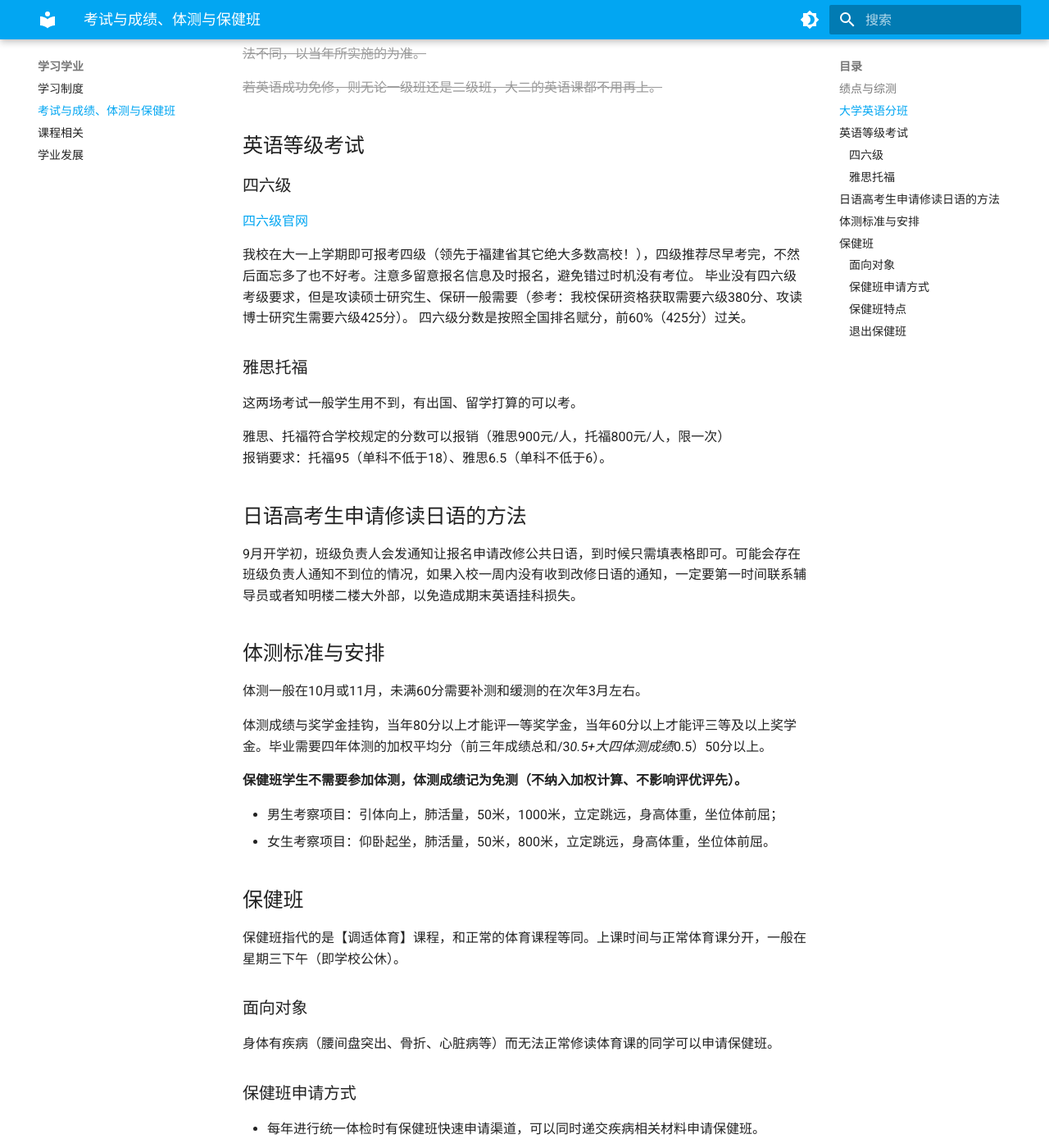
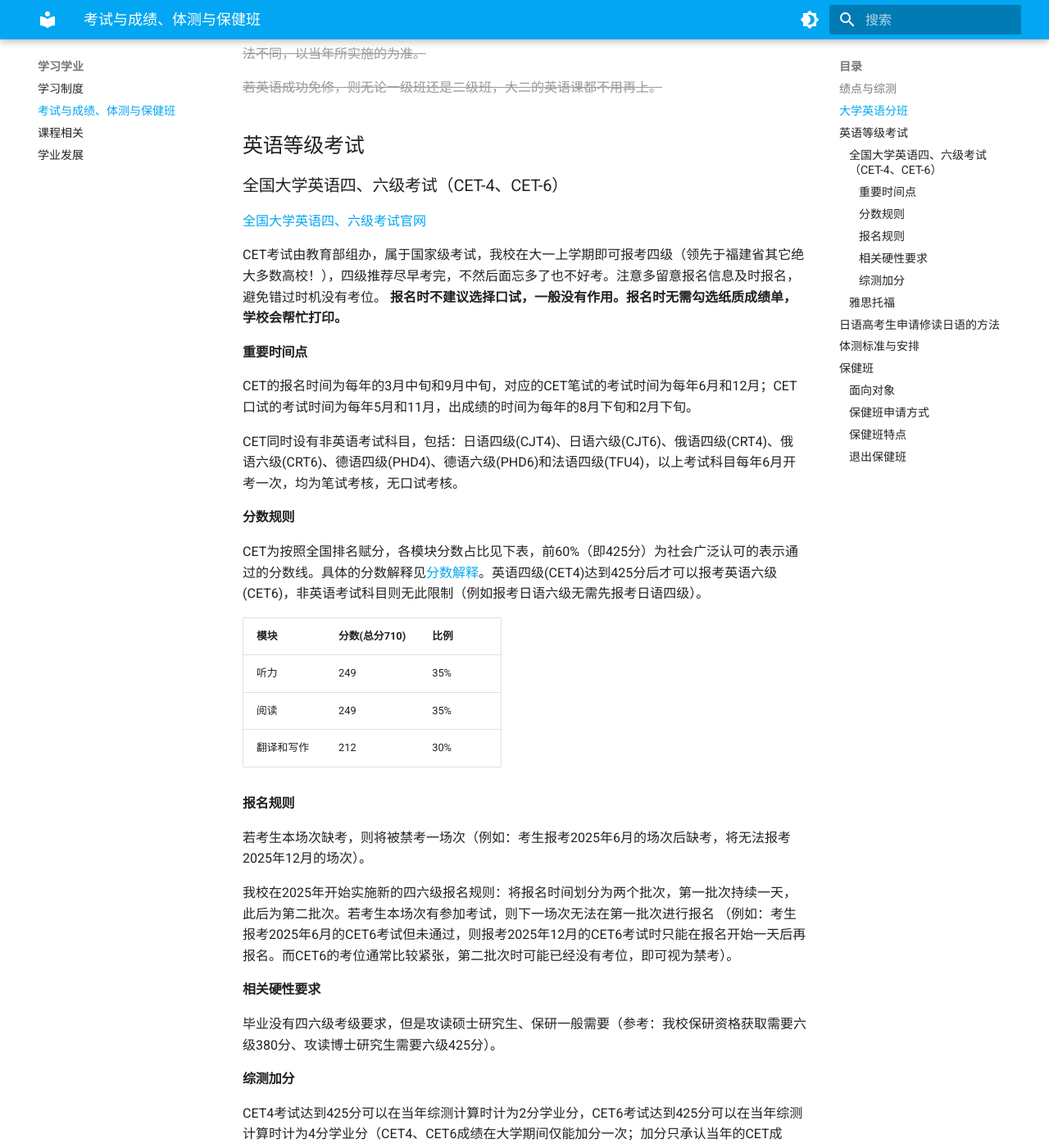
Before and after one commit to kanerty/FJNU-Wiki, an MkDocs documentation site: the page built from docs/study/exam.md, in a window 1280 px wide and 1400 px high, scrolled down 1136 px. Shown: the whole window at 82% size. Built offline with MkDocs 1.6.1 and Material for MkDocs 9.7.7, drawn with Linux system fonts in a browser that asks for light colours; some of the changed text lies outside the part shown.

Commit message:
feat: 补充CET、AED介绍，替换旗山校区平面图

```diff
--- a/docs/service/facilities.md
+++ b/docs/service/facilities.md
@@ -18,6 +18,11 @@
 | --- | --- | --- | --- | --- |
 | 菜鸟驿站 | 可能为8:30-19:00 | 除顺丰外所有快递 | 天兴超市隔壁 | 健身房上面 |
 | 顺丰快递驿站 | 可能为8:30-19:00 | 顺丰 | 建设银行隔壁 | 老板免费送宿舍楼下 |
+
+### 快递地址
+- 旗山校区：福建省福州市闽侯县福建师范大学桂苑（南区则填写兰苑）
+- 仓山校区：福建省福州市仓山区福建师范大学
+- 河西校区（协和学院）：福建省福州市闽侯县福建师范大学协和学院
 
 ## 图书馆
 旗山校区图书馆名为又玄图书馆，为全国古籍重点保护单位，现藏书380多万册，为福建省图书馆排名第二。
@@ -45,3 +50,18 @@
 ### 联系方式
 QQ 1277584314 QQ一群 761712228 QQ二群 250460883
 QQ频道：福师大星雨剧场（频道号： bpb81o205o）
+
+## AED及免费取水机器
+自动体外除颤器（automated external/electronic defibrillator，AED）是一种急救设备，具有便携式、易于操作、专为现场急救设计、经内置电脑分析和确定发病者是否需要予以电除颤（electric defibrillation），并于判断后自动给予电除颤的功能。
+
+校内与企业合作，将AED装置与免费取水机器二合一。通过扫描机器上的二维码、关注公众号并在小程序观看广告后可以免费领取一瓶瓶装水。（但此前经测试，小程序因涉及违规已被下架，不知如今能否正常使用）
+
+据不完全统计，校内当前已放置有AED的地点和具体位置分别如下：
+
+| 地点 | 具体位置 |
+| --- | --- |
+| 桂苑12号楼 | 桂苑12号楼楼底靠近共青团广场一侧 |
+| 西区田径场 | 西区田径场入口的卫生间门口 |
+| 东区田径场 | 东区田径场2号入口的卫生间旁边 |
+| 笃行楼 | 笃行楼6号入口进门左手边（笃行1-114教室旁） |
+| 体训馆 | 体育科学学院体训馆的室内田径场入口旁 |
--- a/docs/study/exam.md
+++ b/docs/study/exam.md
@@ -24,12 +24,35 @@
 <del>若英语成功免修，则无论一级班还是二级班，大二的英语课都不用再上。</del>
 
 ## 英语等级考试
-### 四六级
-[四六级官网](https://cet.neea.edu.cn/)
+### 全国大学英语四、六级考试（CET-4、CET-6）
+[全国大学英语四、六级考试官网](https://cet.neea.edu.cn/)
 
-我校在大一上学期即可报考四级（领先于福建省其它绝大多数高校！），四级推荐尽早考完，不然后面忘多了也不好考。注意多留意报名信息及时报名，避免错过时机没有考位。
+CET考试由教育部组办，属于国家级考试，我校在大一上学期即可报考四级（领先于福建省其它绝大多数高校！），四级推荐尽早考完，不然后面忘多了也不好考。注意多留意报名信息及时报名，避免错过时机没有考位。 **报名时不建议选择口试，一般没有作用。报名时无需勾选纸质成绩单，学校会帮忙打印。**
+
+#### 重要时间点
+CET的报名时间为每年的3月中旬和9月中旬，对应的CET笔试的考试时间为每年6月和12月；CET口试的考试时间为每年5月和11月，出成绩的时间为每年的8月下旬和2月下旬。
+
+CET同时设有非英语考试科目，包括：日语四级(CJT4)、日语六级(CJT6)、俄语四级(CRT4)、俄语六级(CRT6)、德语四级(PHD4)、德语六级(PHD6)和法语四级(TFU4)，以上考试科目每年6月开考一次，均为笔试考核，无口试考核。
+
+#### 分数规则
+CET为按照全国排名赋分，各模块分数占比见下表，前60%（即425分）为社会广泛认可的表示通过的分数线。具体的分数解释见[分数解释](https://cet.neea.edu.cn/html1/folder/19081/5124-1.htm)。英语四级(CET4)达到425分后才可以报考英语六级(CET6)，非英语考试科目则无此限制（例如报考日语六级无需先报考日语四级）。
+
+| 模块 | 分数(总分710) | 比例 |
+| --- | --- | --- |
+| 听力 | 249 | 35% |
+| 阅读 | 249 | 35% |
+| 翻译和写作 | 212 | 30% |
+
+#### 报名规则
+若考生本场次缺考，则将被禁考一场次（例如：考生报考2025年6月的场次后缺考，将无法报考2025年12月的场次）。
+
+我校在2025年开始实施新的四六级报名规则：将报名时间划分为两个批次，第一批次持续一天，此后为第二批次。若考生本场次有参加考试，则下一场次无法在第一批次进行报名 （例如：考生报考2025年6月的CET6考试但未通过，则报考2025年12月的CET6考试时只能在报名开始一天后再报名。而CET6的考位通常比较紧张，第二批次时可能已经没有考位，即可视为禁考）。
+
+#### 相关硬性要求
 毕业没有四六级考级要求，但是攻读硕士研究生、保研一般需要（参考：我校保研资格获取需要六级380分、攻读博士研究生需要六级425分）。
-四六级分数是按照全国排名赋分，前60%（425分）过关。
+
+#### 综测加分
+CET4考试达到425分可以在当年综测计算时计为2分学业分，CET6考试达到425分可以在当年综测计算时计为4分学业分（CET4、CET6成绩在大学期间仅能加分一次；加分只承认当年的CET成绩，例如：大一通过的CET4只能在大一综测时认定，在大二综测时不予认定）。关于综测的解释见[绩点与综测](./exam.md)。
 
 ### 雅思托福
 这两场考试一般学生用不到，有出国、留学打算的可以考。
```
Also changed, not shown: docs/new/safari.md (+3 -2 lines), docs/study/choose.md (+7 -1 lines).
